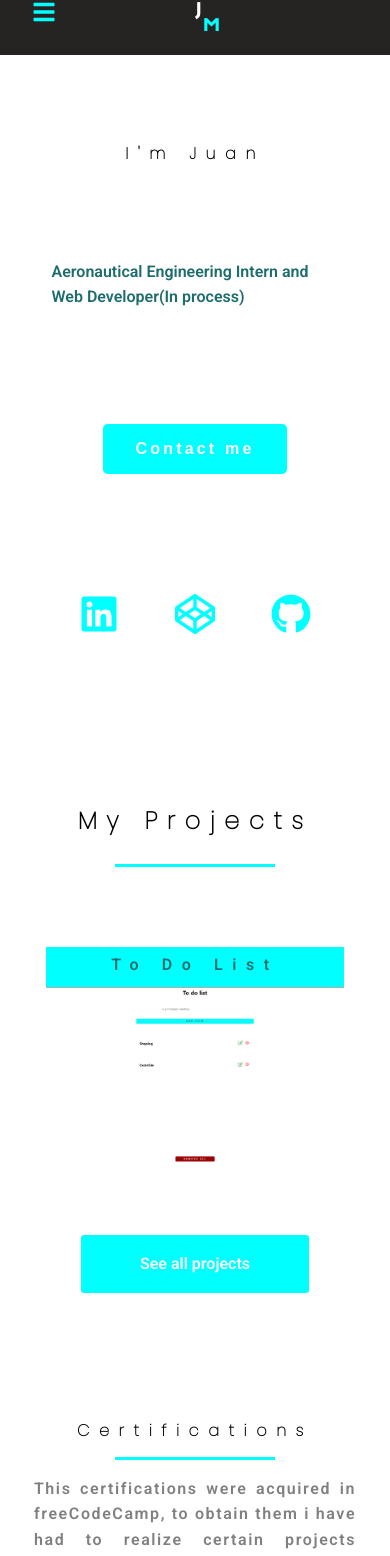
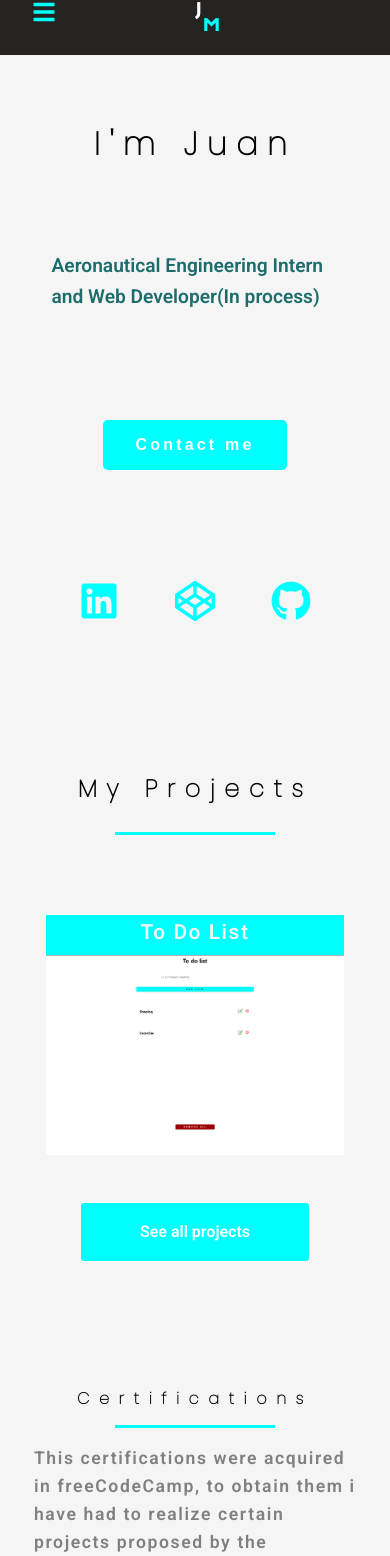
Before and after one commit to JuanMartiezSalinas/PersonalWebSite, a React (Create React App) app: page / in a window 390 px wide. Shown: the part 25-1581 px from the top of the page. Built offline with nearby package versions, Linux system fonts and the light colour scheme.

Commit message:
Add files via upload

```diff
--- a/src/index.css
+++ b/src/index.css
@@ -14,7 +14,7 @@ body {
   line-height: 1.6;
   font-weight: 600;
   overflow-x: hidden;
-
+  background-color: whitesmoke;
   width: 100%;
 }
 h1,
@@ -92,7 +92,7 @@ li {
 /******************************** about section ******************************/
 .about {
   min-height: 100vh;
-  background-color: white;
+  background-color: whitesmoke;
   display: flex;
   flex-direction: column;
   align-items: center;
@@ -637,8 +637,11 @@ article.lastSlide {
 }
 .project-info footer a {
   color: white;
-  font-weight: 100;
+  /* font-weight: 100; */
   letter-spacing: 0.1rem;
+}
+.project-info footer a:visited {
+  color: white;
 }
 
 .redirectBtn {
@@ -758,6 +761,7 @@ footer h1 {
 }
 .socials a {
   transition: 0.3s;
+  color: white;
 }
 .socials a:visited {
   color: inherit;
@@ -795,6 +799,10 @@ footer h1 {
   footer {
     max-width: 100vw;
   }
+  footer a:visited {
+    color: white;
+  }
+
   .navbar .links {
     display: none;
   }
@@ -813,7 +821,7 @@ footer h1 {
   }
   .presentation-box {
     width: 90%;
-    padding: 1rem;
+    padding: 0 1rem;
   }
   .i-am {
     width: 100%;
@@ -823,6 +831,13 @@ footer h1 {
     flex-direction: column;
     align-items: center;
     justify-content: space-around;
+  }
+  .i-am h1 {
+    font-size: 2rem;
+  }
+  .i-am p {
+    font-size: 1.2rem;
+    font-weight: bold;
   }
   .socialMedia {
     width: 100%;
@@ -857,11 +872,15 @@ footer h1 {
     width: 90vw;
   }
   .crop span {
-    font-size: 1rem;
-    letter-spacing: 0.5rem;
     padding: 1rem 1rem;
     text-align: center;
+  }
+  .crop span h2 {
+    letter-spacing: 0.1rem;
+    font-size: 1.3rem;
+    font-weight: 200;
     margin-top: 0.5rem;
+    color: whitesmoke;
   }
   .certifications {
     max-width: 100vw;
@@ -872,6 +891,9 @@ footer h1 {
   .certifications p {
     width: 90%;
     padding: 0;
+    font-weight: bold;
+    font-size: 1.1rem;
+    text-align: start;
   }
   .grid {
     width: 90%;
@@ -956,16 +978,28 @@ footer h1 {
     align-items: center;
     justify-content: center;
   }
+  .aboutMe h1 {
+    font-size: 1.5rem;
+  }
   .section-center {
     margin-top: 0.5rem;
     width: 85%;
     text-align: justify;
-    font-size: 1rem;
+    font-size: 1.1rem;
   }
   .projectS {
     grid-template-columns: 1fr;
     margin-top: 5rem;
   }
+  .project-info h2 {
+    font-size: 1.2rem;
+    letter-spacing: 0.1rem;
+  }
+  .project-info span {
+    font-weight: bold;
+    color: white;
+  }
+
   .redirectBtn {
     position: absolute;
     top: calc(50% - 1.5rem);
@@ -973,4 +1007,8 @@ footer h1 {
   .technologies {
     width: 90%;
   }
+  .contact p {
+    font-size: 1rem;
+    font-weight: bold;
+  }
 }
```
